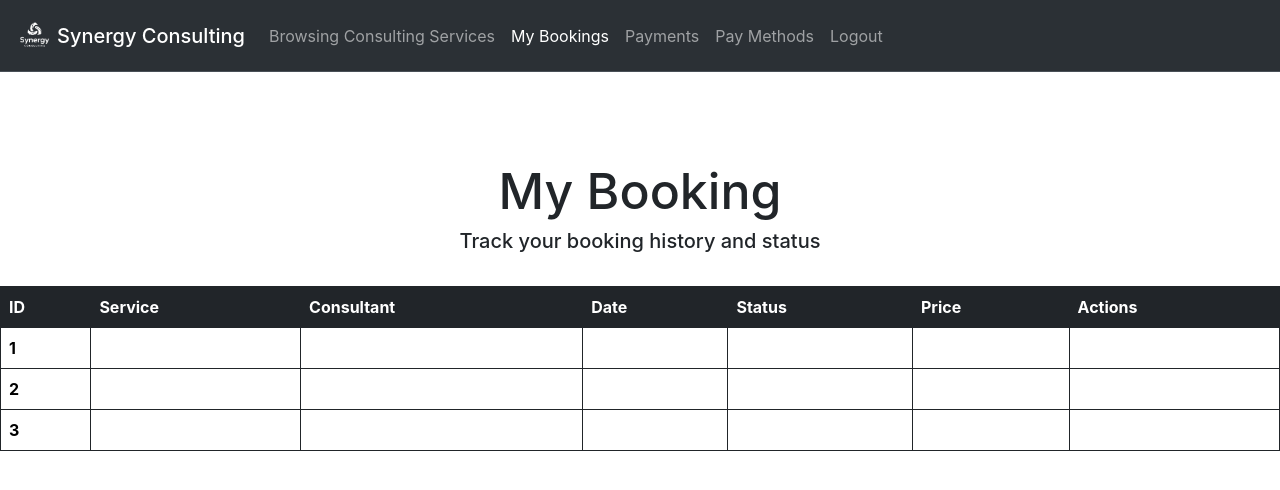
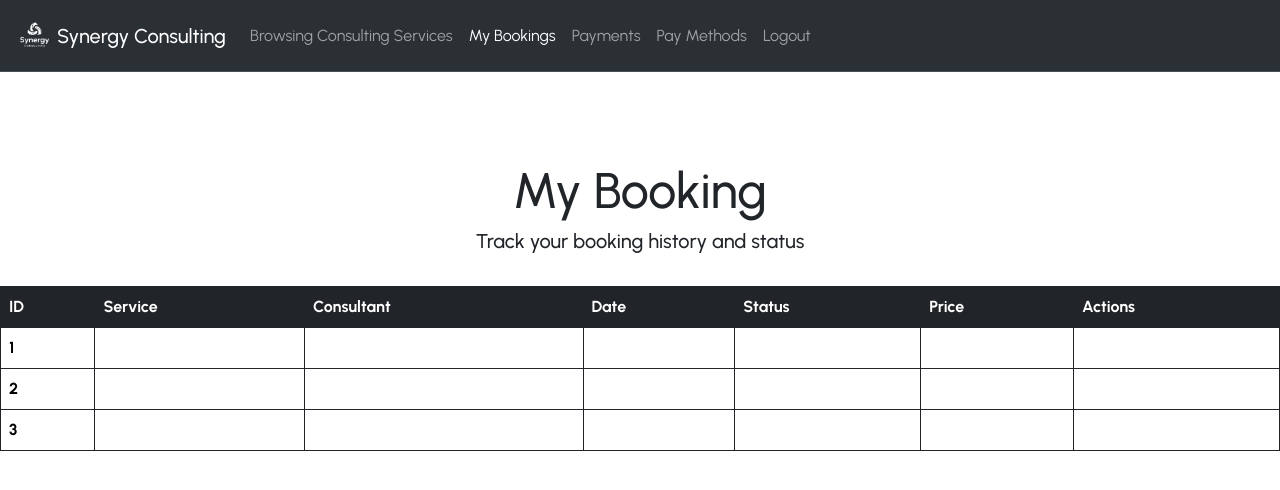
Before and after one commit to PrnceAkeem/EECS3311_SBCP, a plain HTML site: page frontend/booking.html in a window 1280 px wide. Drawn offline with nearby package versions, Linux system fonts and the light colour scheme.

Commit message:
Updated booking.html

```diff
--- a/frontend/booking.html
+++ b/frontend/booking.html
@@ -2,15 +2,15 @@
 <html lang="en">
 
 <head>
-    <meta charset="UTF-8">
-    <meta name="viewport" content="width=device-width, initial-scale=1.0">
+  <meta charset="UTF-8" />
+  <meta name="viewport" content="width=device-width, initial-scale=1.0" />
   <title>Synergy Consulting: Client</title>
+  <link rel="icon" href="./images/logo.png" type="image/png">
   <link rel="preconnect" href="https://fonts.googleapis.com">
   <link rel="preconnect" href="https://fonts.gstatic.com" crossorigin>
-    <link rel="icon" href="./images/logo.png" type="image/png">
+  <link href="https://fonts.googleapis.com/css2?family=Urbanist:wght@300;400;500;600;700&display=swap" rel="stylesheet">
   <link rel="stylesheet" href="./global.css">
-    <link rel="stylesheet" href="booking.css">
-    <link href="https://fonts.googleapis.com/css2?family=Geist:wght@100..900&display=swap" rel="stylesheet">
+  <link rel="stylesheet" href="./booking.css">
   <link href="https://cdn.jsdelivr.net/npm/bootstrap@5.3.8/dist/css/bootstrap.min.css" rel="stylesheet"
     integrity="sha384-sRIl4kxILFvY47J16cr9ZwB07vP4J8+LH7qKQnuqkuIAvNWLzeN8tE5YBujZqJLB" crossorigin="anonymous">
 </head>
```
Lines whose indentation alone changed are shown as unchanged.
